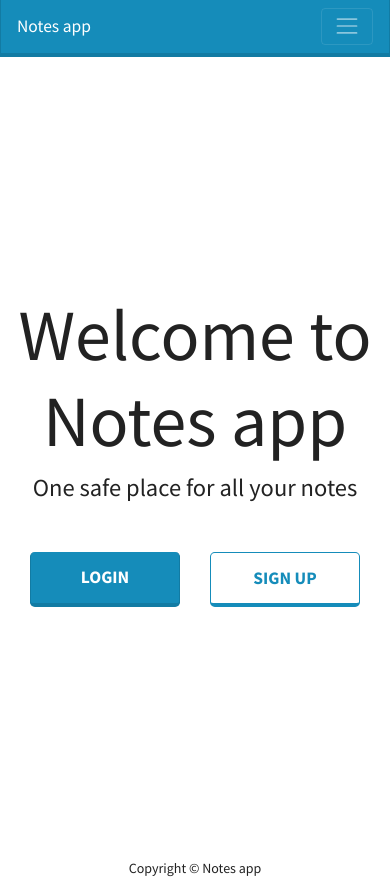
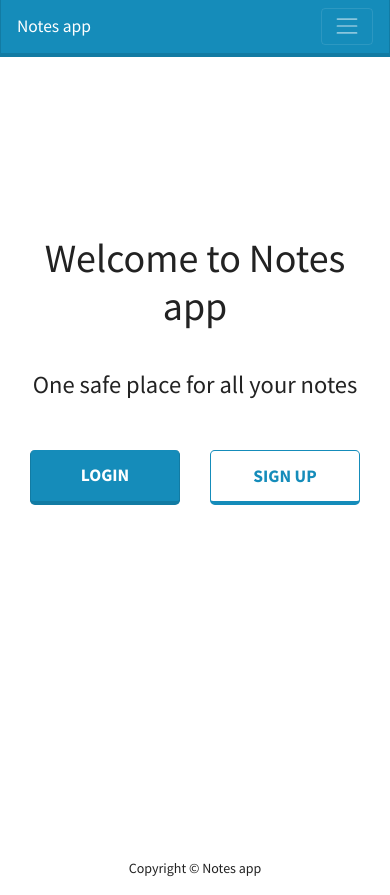
Before and after one commit to Venkat1402/notes-app, a React (Create React App) app in the folder frontend/: page / in a window 390 px wide. Built offline with nearby package versions, Linux system fonts and the light colour scheme.

Commit message:
Updated Profile and landing page Ui and Updated form submit function for profile page

```diff
--- a/frontend/src/screens/LandingPage/LandingPage.css
+++ b/frontend/src/screens/LandingPage/LandingPage.css
@@ -17,3 +17,11 @@
   width: 150px;
   height: 55px;
 }
+
+@media screen and (max-width: 480px) {
+  .title {
+    font-size: 2.5rem;
+    margin-top: -12rem;
+    padding: 2rem;
+  }
+}
--- a/frontend/src/screens/ProfileScreen/ProfileScreen.js
+++ b/frontend/src/screens/ProfileScreen/ProfileScreen.js
@@ -44,6 +44,15 @@ const ProfileScreen = ({ history }) => {
     setValidated(true);
     setErrorMessage("");
 
+    if (
+      event.target[0].value === "" ||
+      event.target[1].value === "" ||
+      event.target[2].value === "" ||
+      event.target[3].value === ""
+    ) {
+      return;
+    }
+
     if (password !== confirmPassword) {
       setErrorMessage(
         "Password and Confirm Password dosen't match. Please try again."
@@ -69,20 +78,22 @@ const ProfileScreen = ({ history }) => {
               <Form.Control
                 type="text"
                 placeholder="Enter Name"
+                required
                 value={name}
                 onChange={(e) => setName(e.target.value)}
               />
               <Form.Control.Feedback type="invalid">
-                please enter your correct password.
+                please enter your user name.
               </Form.Control.Feedback>
             </Form.Group>
-            <Form.Group md="4" controlId="validationEmail" className="mb-1">
+            <Form.Group md="4" controlId="validationEmail" className="mb-3">
               <Form.Label>Email Address</Form.Label>
               <InputGroup hasValidation>
                 <Form.Control
                   type="email"
                   placeholder="Enter Email"
                   aria-describedby="inputGroupPrepend"
+                  required
                   value={email}
                   onChange={(e) => setEmail(e.target.value.toLowerCase())}
                 />
@@ -98,6 +109,7 @@ const ProfileScreen = ({ history }) => {
                 type="password"
                 placeholder="Enter Password"
                 value={password}
+                required
                 onChange={(e) => setPassword(e.target.value)}
               />
               <Form.Control.Feedback type="invalid">
@@ -112,8 +124,9 @@ const ProfileScreen = ({ history }) => {
               <Form.Label>Confirm Password</Form.Label>
               <Form.Control
                 type="password"
-                required={password !== ""}
+                // required={password !== ""}
                 placeholder="Enter Password"
+                required
                 value={confirmPassword}
                 onChange={(e) => {
                   setErrorMessage("");
@@ -134,7 +147,7 @@ const ProfileScreen = ({ history }) => {
               />
             </Form.Group> */}
 
-            <Button type="submit" className="mb-3">
+            <Button type="submit" className="mb-3 mt-3">
               Update Profile
             </Button>
           </Form>
```
Also changed, not shown: 11 other files (tests, documents, lock files or other folders).
